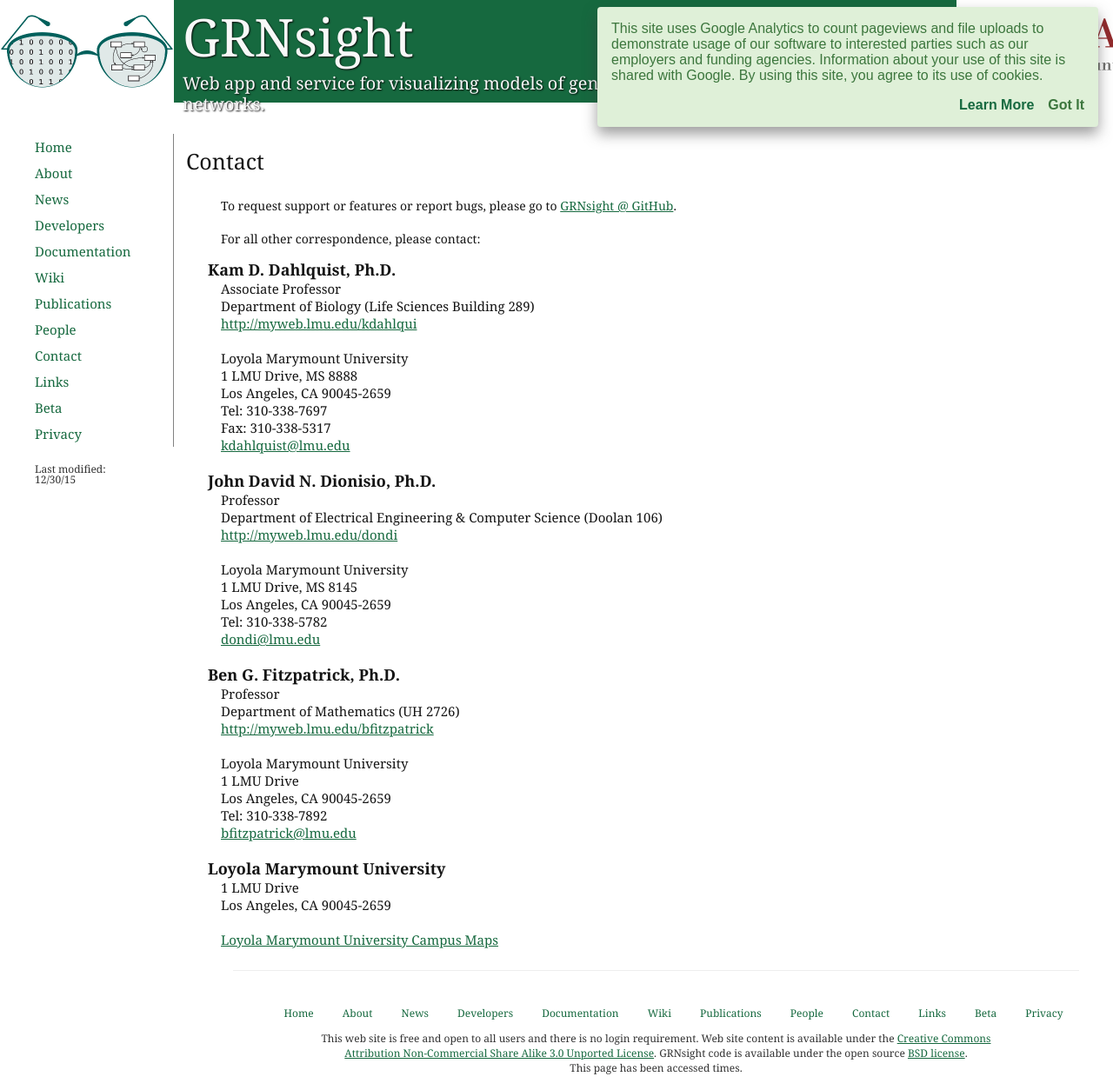
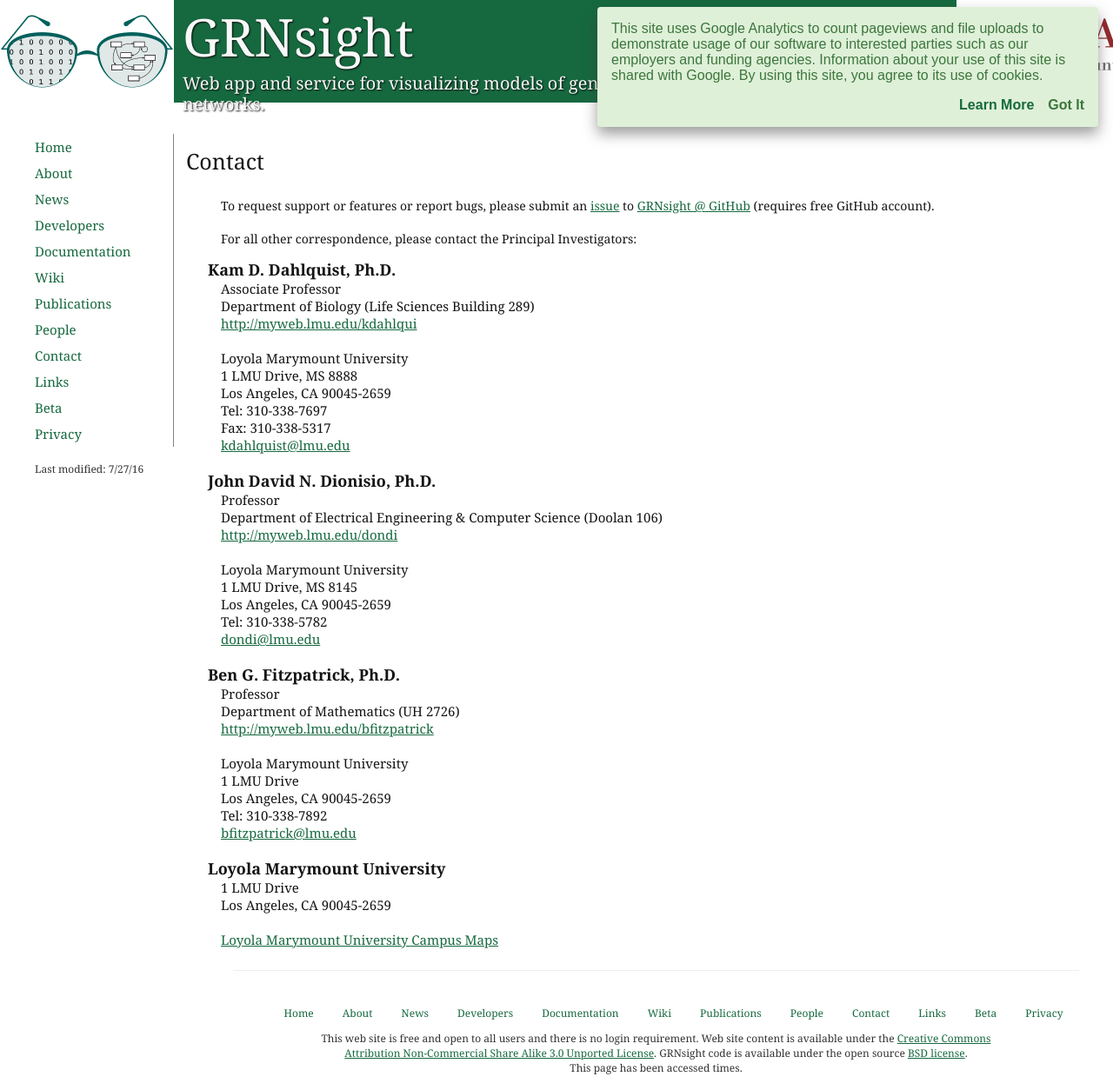
Before and after one commit to dondi/GRNsight, a Jekyll site: the page built from contact.html, in a window 1280 px wide. Shown: the whole page at 87% size. Built offline with Jekyll 4.4.1, drawn with Linux system fonts in a browser that asks for light colours; nearby versions of some CDN libraries.

Commit message:
clarify how to submit issue to GitHub

```diff
--- a/contact.html
+++ b/contact.html
@@ -1,15 +1,15 @@
 ---
 layout: default
 title: Contact
-modified: 12/30/15
+modified: 7/27/16
 description: Contact information for the Principal Investigators of the GRNsight gene regulatory network visualization web application.
 ---
             <p id="pageTitle">Contact</p>
             <div id="pageContent">
                 <p style="padding-left:30px">
-                    To request support or features or report bugs, please go to <a href="https://github.com/dondi/GRNsight" target="_blank">GRNsight @ GitHub</a>.
+                    To request support or features or report bugs, please submit an <a href="https://github.com/dondi/GRNsight/issues">issue</a> to <a href="https://github.com/dondi/GRNsight" target="_blank">GRNsight @ GitHub</a> (requires free GitHub account).
                     <br><br>
-                    For all other correspondence, please contact:
+                    For all other correspondence, please contact the Principal Investigators:
                 </p>
                 <p class="name">Kam D. Dahlquist, Ph.D.</p>
                 <p class="personInfo">
```
